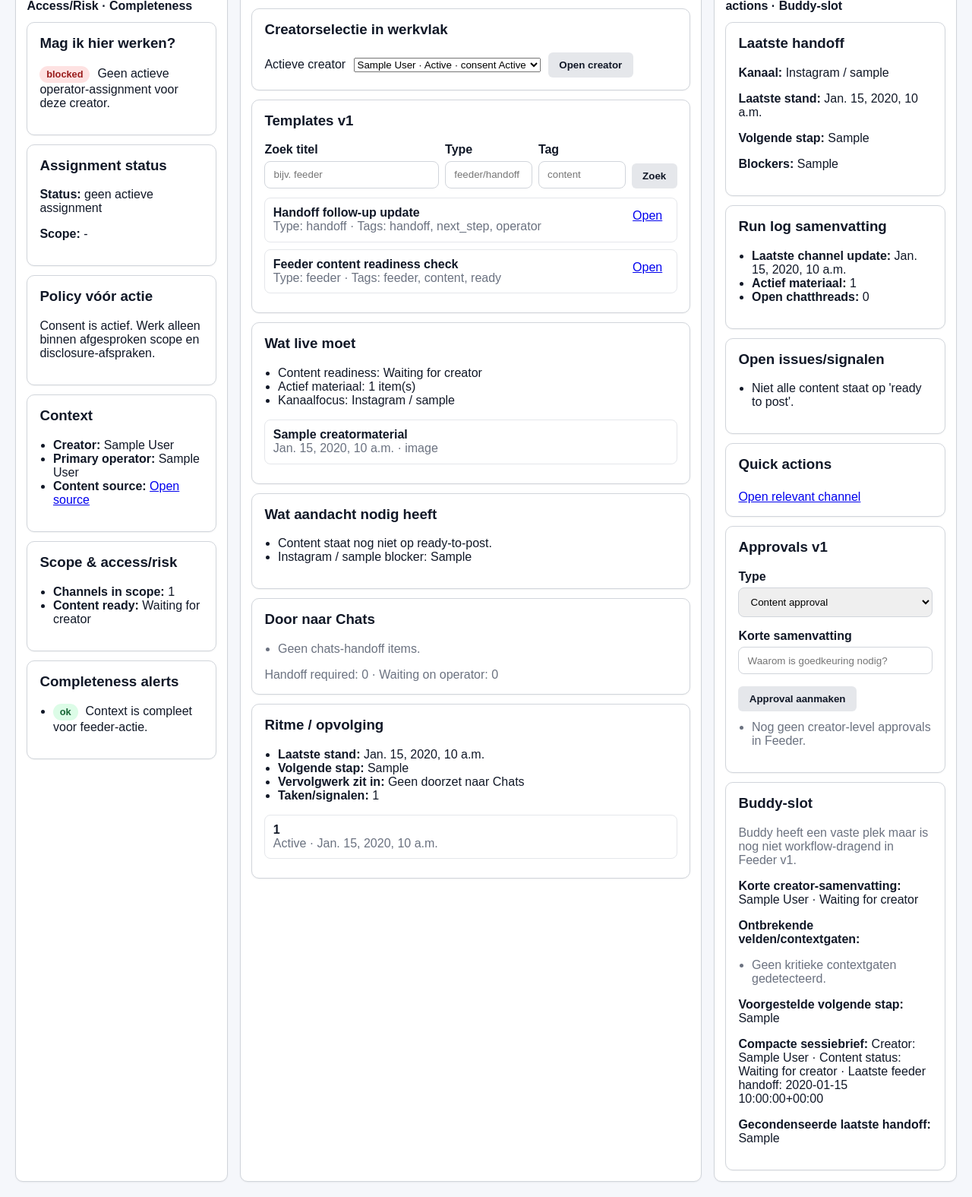
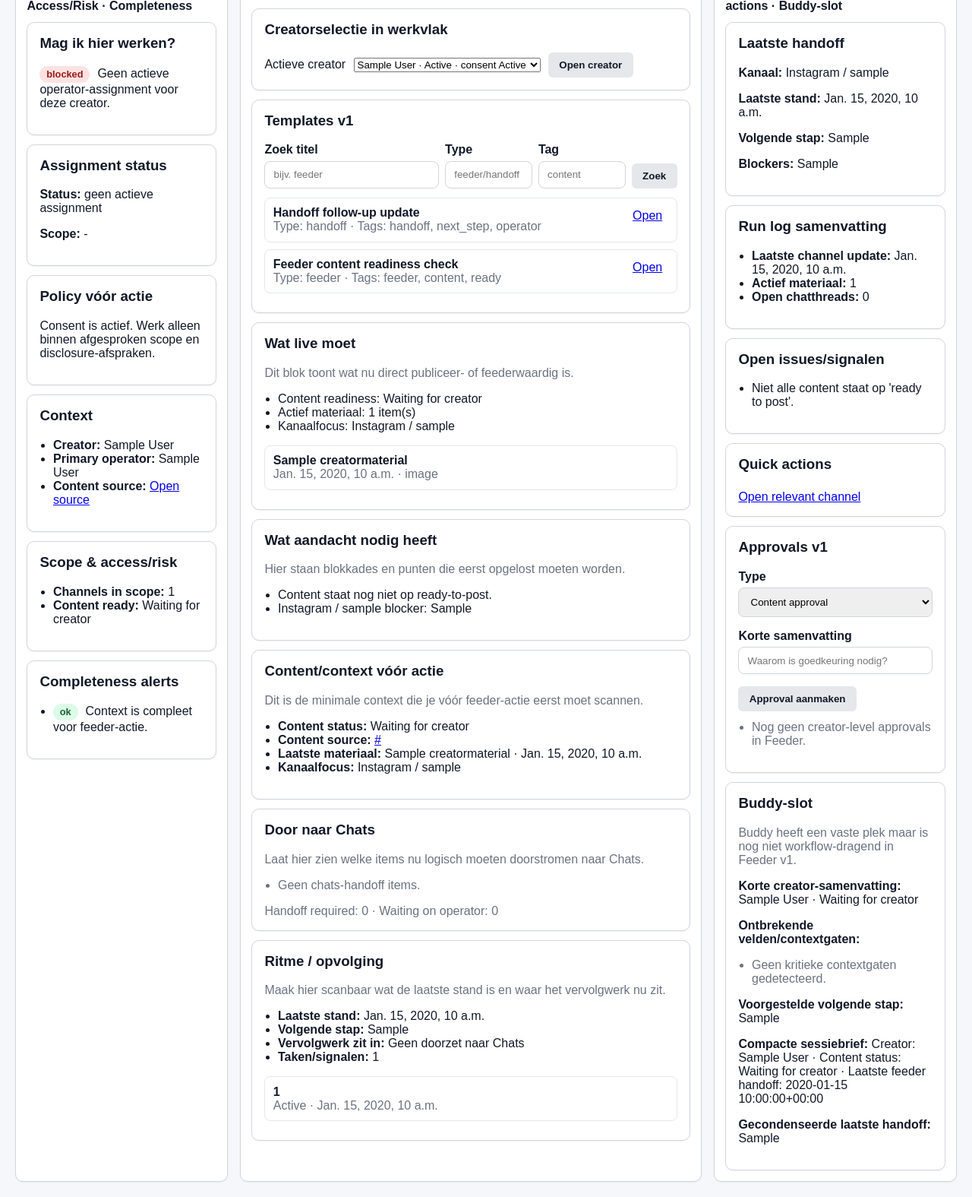
Before and after one commit to Hank-chinasky/marketing-monitor-v2, a Django app: page /feeder/ in a window 1280 px wide. Shown: the part 253-1828 px from the top of the page at 76% size. Run offline with Django 5.2, Linux system fonts and the light colour scheme; a user stored in the database is signed in; tables that the repository leaves empty hold one stand-in row (values such as "Sample post").

Commit message:
Sharpen feeder workspace v1 middle pane safely

```diff
--- a/templates/feeder/feeder_hub.html
+++ b/templates/feeder/feeder_hub.html
@@ -143,6 +143,7 @@
     {% if selected_creator %}
         <div class="panel" style="margin-bottom:0.75rem;">
             <h3 style="margin-top:0;">Wat live moet</h3>
+            <p class="muted" style="margin-top:0;">Dit blok toont wat nu direct publiceer- of feederwaardig is.</p>
             <ul class="clean">
                 {% for item in live_now_items %}
                     <li>{{ item }}</li>
@@ -156,12 +157,15 @@
                         <strong>{{ material.label|default:material.filename }}</strong><br>
                         <span class="muted">{{ material.uploaded_at }} · {{ material.media_kind }}</span>
                     </div>
+                {% empty %}
+                    <div class="muted">Nog geen materiaal zichtbaar in deze selectie.</div>
                 {% endfor %}
             </div>
         </div>
 
         <div class="panel" style="margin-bottom:0.75rem;">
             <h3 style="margin-top:0;">Wat aandacht nodig heeft</h3>
+            <p class="muted" style="margin-top:0;">Hier staan blokkades en punten die eerst opgelost moeten worden.</p>
             <ul class="clean">
                 {% for item in attention_items %}
                     <li>{{ item }}</li>
@@ -172,7 +176,53 @@
         </div>
 
         <div class="panel" style="margin-bottom:0.75rem;">
+            <h3 style="margin-top:0;">Content/context vóór actie</h3>
+            <p class="muted" style="margin-top:0;">Dit is de minimale context die je vóór feeder-actie eerst moet scannen.</p>
+            <ul class="clean">
+                <li>
+                    <strong>Content status:</strong>
+                    {% if selected_creator.content_ready_status %}
+                        {{ selected_creator.get_content_ready_status_display }}
+                    {% else %}
+                        onbekend
+                    {% endif %}
+                </li>
+                <li>
+                    <strong>Content source:</strong>
+                    {% if selected_creator.content_source_url %}
+                        <a href="{{ selected_creator.content_source_url }}" target="_blank" rel="noopener">
+                            {{ selected_creator.content_source_url }}
+                        </a>
+                    {% else %}
+                        Content source ontbreekt.
+                    {% endif %}
+                </li>
+                <li>
+                    <strong>Laatste materiaal:</strong>
+                    {% for material in materials|slice:":1" %}
+                        {{ material.label|default:material.filename }} · {{ material.uploaded_at }}
+                    {% empty %}
+                        Geen actief materiaal beschikbaar.
+                    {% endfor %}
+                </li>
+                <li>
+                    <strong>Kanaalfocus:</strong>
+                    {% if relevant_handoff_channel %}
+                        {{ relevant_handoff_channel.get_platform_display }} / {{ relevant_handoff_channel.handle }}
+                    {% elif channels %}
+                        {% for channel in channels|slice:":1" %}
+                            {{ channel.get_platform_display }} / {{ channel.handle }}
+                        {% endfor %}
+                    {% else %}
+                        Geen kanaal in scope.
+                    {% endif %}
+                </li>
+            </ul>
+        </div>
+
+        <div class="panel" style="margin-bottom:0.75rem;">
             <h3 style="margin-top:0;">Door naar Chats</h3>
+            <p class="muted" style="margin-top:0;">Laat hier zien welke items nu logisch moeten doorstromen naar Chats.</p>
             <ul class="clean">
                 {% for item in chats_handoff_items %}
                     <li>
@@ -193,6 +243,7 @@
 
         <div class="panel">
             <h3 style="margin-top:0;">Ritme / opvolging</h3>
+            <p class="muted" style="margin-top:0;">Maak hier scanbaar wat de laatste stand is en waar het vervolgwerk nu zit.</p>
             <ul class="clean">
                 <li><strong>Laatste stand:</strong> {{ follow_up_summary.latest_status|default:"-" }}</li>
                 <li><strong>Volgende stap:</strong> {{ follow_up_summary.next_step|default:"-" }}</li>
```
Also changed, not shown: core/tests/test_shared_core_v1_views.py (+29 -1 lines).
